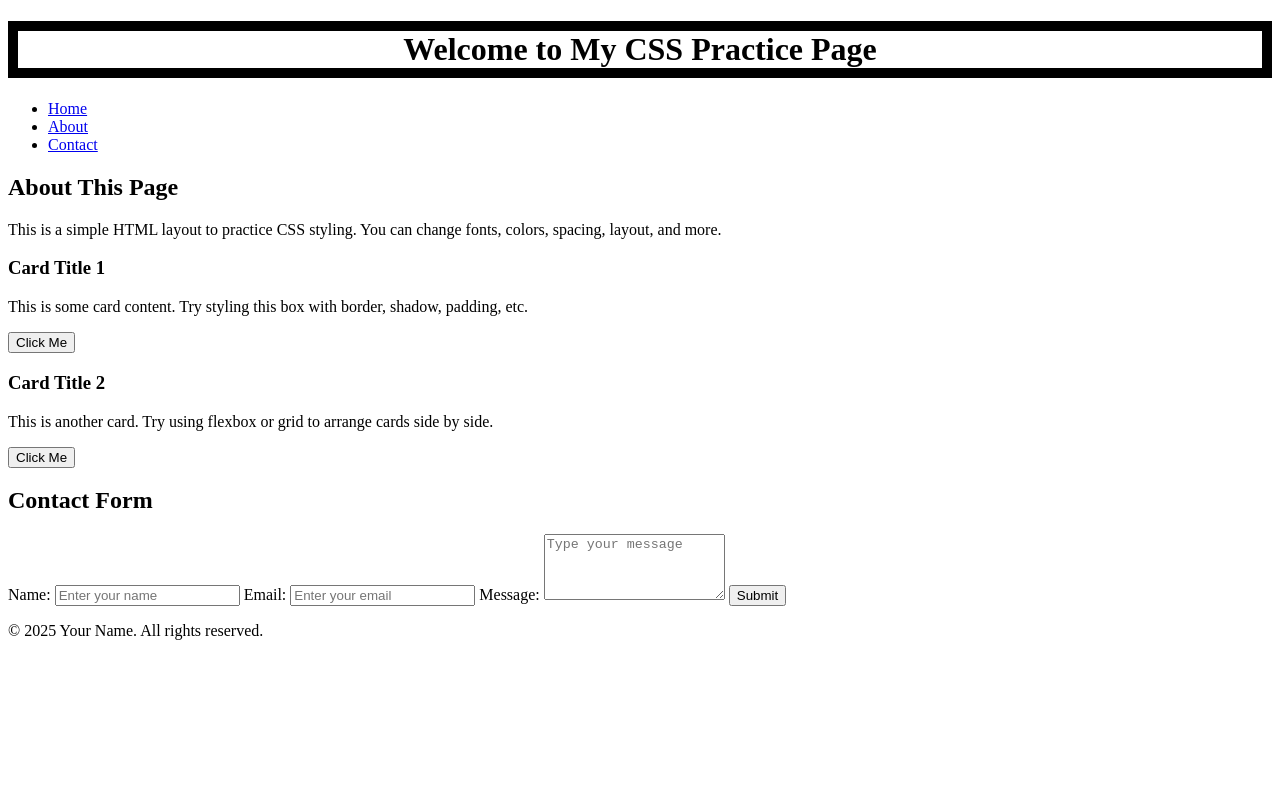
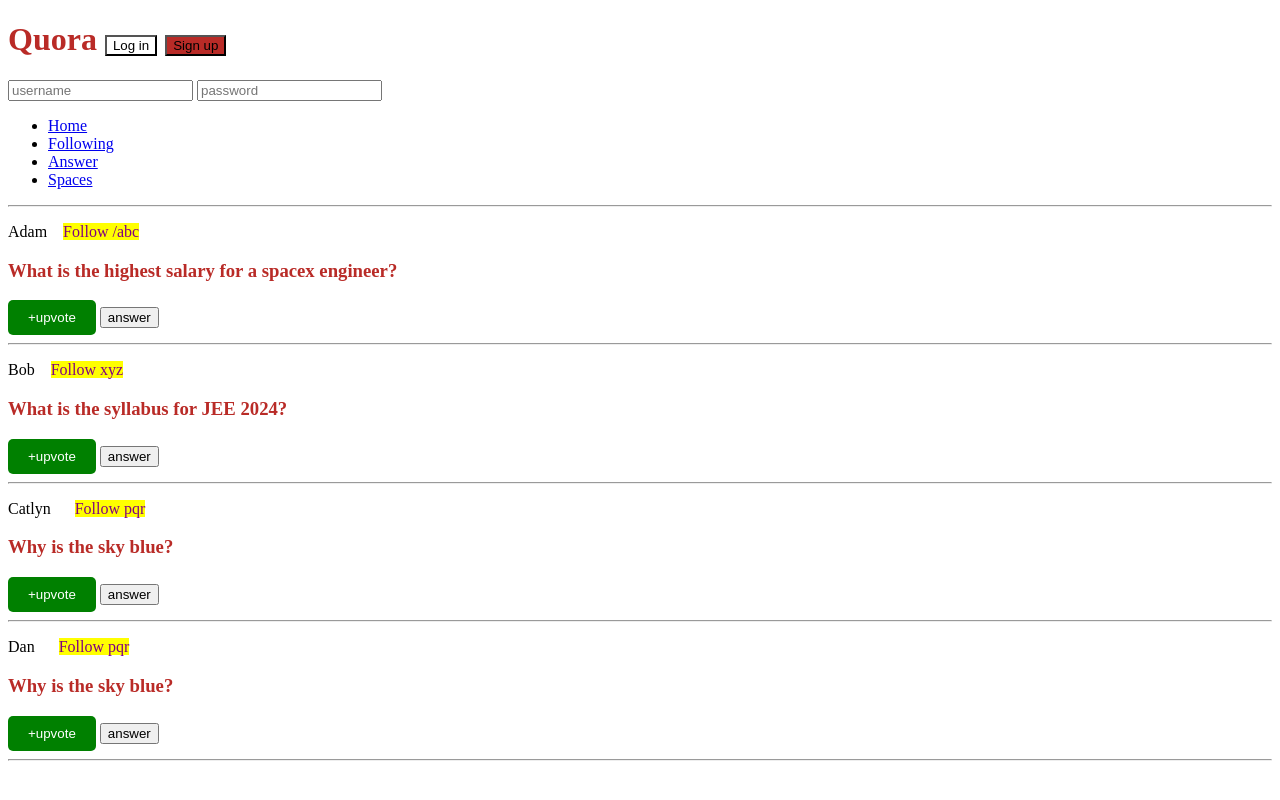
Before and after one commit to Abhinay-Pandey/Web-Dev_Practice, a plain HTML site: page css/index.html in a window 1280 px wide. Drawn offline with Linux system fonts and the light colour scheme.

Commit message:
css more

```diff
--- a/css/index.html
+++ b/css/index.html
@@ -1,62 +1,76 @@
 <!DOCTYPE html>
 <html lang="en">
-<head>
-    <meta charset="UTF-8">
-    <meta name="viewport" content="width=device-width, initial-scale=1.0">
-    <title>CSS Practice Page</title>
-    <link rel="stylesheet" href="style.css"> <!-- Link to your CSS file -->
-</head>
-<body>
-
+  <head>
+    <link rel="stylesheet" href="style.css" />
+    <meta charset="UTF-8" />
+    <meta http-equiv="X-UA-Compatible" content="IE=edge" />
+    <meta name="viewport" content="width=device-width, initial-scale=1.0" />
+    <title>CSS Chapter2</title>
+  </head>
+  <body>
     <header>
-        <h1>Welcome to My CSS Practice Page</h1>
+        <h1>Quora
+            <button id="login">Log in</button>
+            <button id="signup">Sign up</button>
+        </h1>
+        <div>
+            <input type="text" placeholder="username">
+            <input type="password" placeholder="password">
+        </div>
         <nav>
             <ul>
-                <li><a href="#">Home</a></li>
-                <li><a href="#">About</a></li>
-                <li><a href="#">Contact</a></li>
+                <li><a href="/home">Home</a></li>
+                <li><a href="/following">Following</a></li>
+                <li><a href="/answer">Answer</a></li>
+                <li><a href="/spaces">Spaces</a></li>
             </ul>
         </nav>
+        <hr>
     </header>
+    <main>
+        <p>
+        Adam &nbsp;&nbsp;
+        <a class="follow" href="/adam">Follow /abc</a></span>
+        </p>
+        <h3>What is the highest salary for a spacex engineer?</h3>
+        <span>
+            <button class="upvote">+upvote</button>
+            <button>answer</button>
+        </span>
+        <hr />
 
-    <section class="intro">
-        <h2>About This Page</h2>
-        <p>This is a simple HTML layout to practice CSS styling. You can change fonts, colors, spacing, layout, and more.</p>
-    </section>
+        <p>
+        Bob &nbsp;&nbsp;
+        <a class="follow" href="/bob">Follow xyz</a>
+        </p>
+        <h3>What is the syllabus for JEE 2024?</h3>
+        <span>
+            <button class="upvote">+upvote</button>
+            <button>answer</button>
+        </span>
+        <hr />
 
-    <section class="card-container">
-        <div class="card">
-            <h3>Card Title 1</h3>
-            <p>This is some card content. Try styling this box with border, shadow, padding, etc.</p>
-            <button>Click Me</button>
-        </div>
+        <p>
+        Catlyn &nbsp;&nbsp;&nbsp;&nbsp;
+        <a class="follow" href="/catlyn">Follow pqr</a>
+        </p>
+        <h3>Why is the sky blue?</h3>
+        <span>
+            <button class="upvote">+upvote</button>
+            <button>answer</button>
+        </span>
+        <hr />
 
-        <div class="card">
-            <h3>Card Title 2</h3>
-            <p>This is another card. Try using flexbox or grid to arrange cards side by side.</p>
-            <button>Click Me</button>
-        </div>
-    </section>
-
-    <section class="form-section">
-        <h2>Contact Form</h2>
-        <form>
-            <label for="name">Name:</label>
-            <input type="text" id="name" placeholder="Enter your name">
-
-            <label for="email">Email:</label>
-            <input type="email" id="email" placeholder="Enter your email">
-
-            <label for="message">Message:</label>
-            <textarea id="message" rows="4" placeholder="Type your message"></textarea>
-
-            <button type="submit">Submit</button>
-        </form>
-    </section>
-
-    <footer>
-        <p>&copy; 2025 Your Name. All rights reserved.</p>
-    </footer>
-
-</body>
+        <p>
+            Dan &nbsp;&nbsp;&nbsp;&nbsp;
+            <a class="follow" href="/dan">Follow pqr</a>
+            </p>
+            <h3>Why is the sky blue?</h3>
+            <span>
+                <button class="upvote">+upvote</button>
+                <button>answer</button>
+            </span>
+            <hr />
+    </main>
+  </body>
 </html>
--- a/css/style.css
+++ b/css/style.css
@@ -1,4 +1,26 @@
-h1{
-    text-align: center;
-    border: 10px solid black;
+
+/* element selector */
+h1,h3{
+    color: #b92b27;
 }
+/*id selector */
+#login{
+    background-color: white;
+}
+#signup{
+    background-color: #b92b27;
+}
+/* class selector */
+.upvote{
+    background-color: green;
+    color: white;
+    padding: 10px 20px;
+    border-radius: 5px;
+    border: none;
+    cursor: pointer;
+}
+p a{
+    text-decoration: none;
+    color: purple;
+    background-color: yellow;
+}
```
Also changed, not shown: css/PracticeQs.html (added, +18 -0 lines), css/index2.html (added, +62 -0 lines), css/inheritance_demo.html (added, +37 -0 lines).
